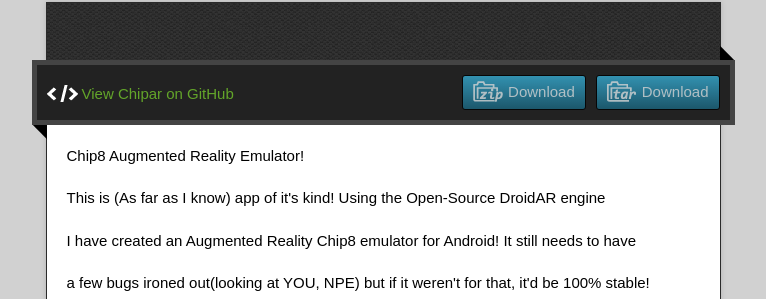
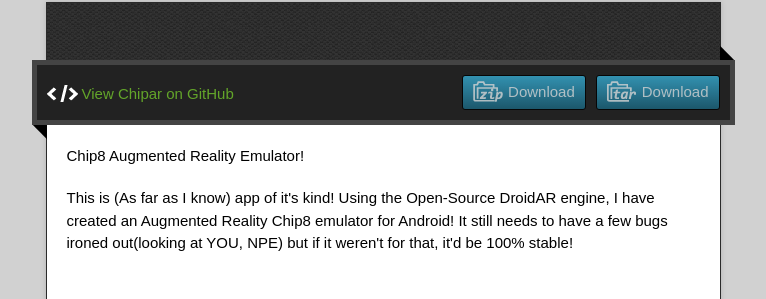
Before and after one commit to shutterbug2000/ChipAR, a plain HTML site: page index.html in a window 1280 px wide. Shown: the part 128-427 px from the top of the page, without its empty margins (257-1023 px from the left). Drawn offline with nearby package versions, Linux system fonts and the light colour scheme.

Commit message:
Make it look nice :D

```diff
--- a/index.html
+++ b/index.html
@@ -37,9 +37,7 @@
         </div>
         <article class="markdown-body">
           <p>Chip8 Augmented Reality Emulator!</p>
-          <p>This is (As far as I know) app of it's kind! Using the Open-Source DroidAR engine</p>
-          <p>I have created an Augmented Reality Chip8 emulator for Android! It still needs to have</p>
-          <p>a few bugs ironed out(looking at YOU, NPE) but if it weren't for that, it'd be 100% stable!</p>
+          <p>This is (As far as I know) app of it's kind! Using the Open-Source DroidAR engine, I have created an Augmented Reality Chip8 emulator for Android! It still needs to have a few bugs ironed out(looking at YOU, NPE) but if it weren't for that, it'd be 100% stable!</p>
         </article>
       </div>
     </div>
```
